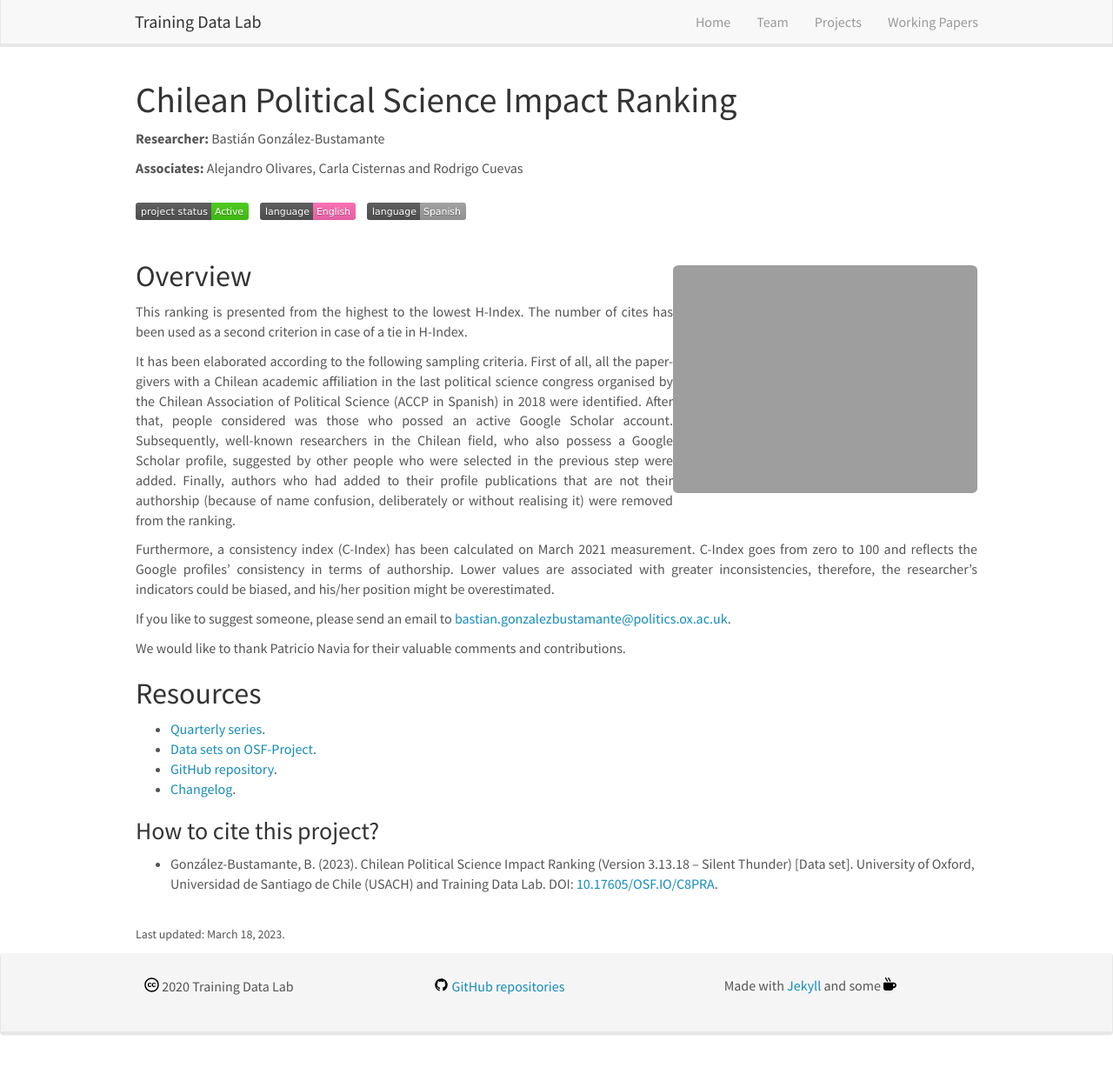
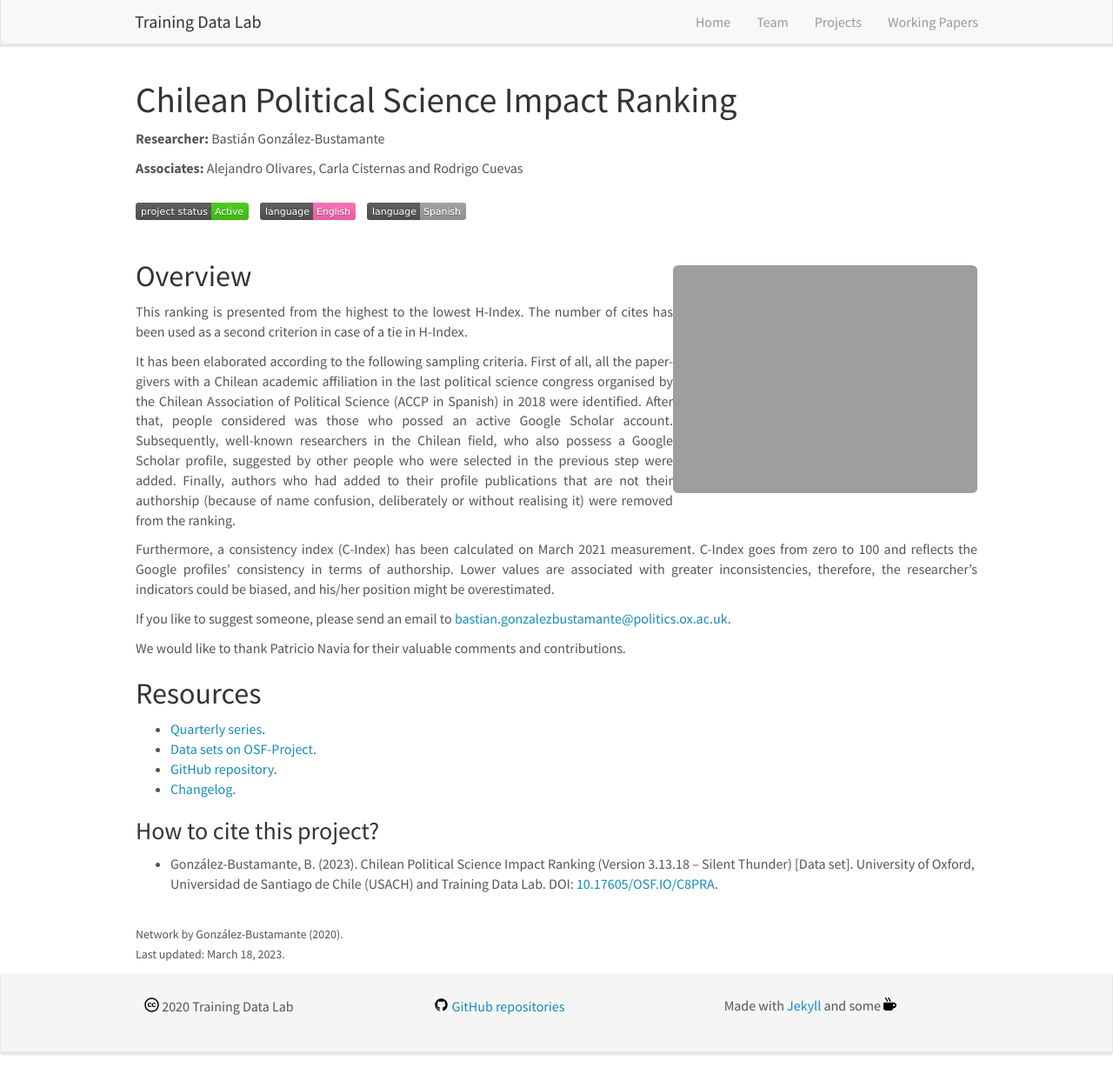
Before and after one commit to training-datalab/old-training-datalab.com, a Jekyll site: the page built from _pages/cps-ranking.md, in a window 1280 px wide and 1235 px high. Shown: the whole window at 87% size. Built offline with Jekyll 4.4.1, drawn with Linux system fonts in a browser that asks for light colours; nearby versions of some CDN libraries.

Commit message:
Update cps-ranking.md

```diff
--- a/_pages/cps-ranking.md
+++ b/_pages/cps-ranking.md
@@ -40,4 +40,5 @@ permalink: /projects/cps-ranking
 - González-Bustamante, B. (2023). Chilean Political Science Impact Ranking (Version 3.13.18 -- Silent Thunder) [Data set]. University of Oxford, Universidad de Santiago de Chile (USACH) and Training Data Lab. DOI: <a href="http://doi.org/10.17605/OSF.IO/C8PRA" target="_blank">10.17605/OSF.IO/C8PRA</a>.
 
 <br />
+<small>Network by González-Bustamante (2020).</small><br />
 <small>Last updated: March 18, 2023.</small>
```
